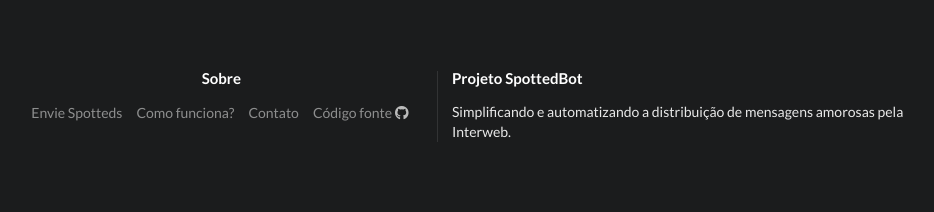
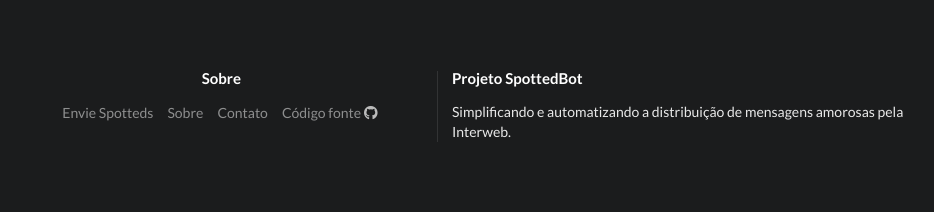
Before and after one commit to SpottedBot/SpottedBot, a Django app: page / in a window 1280 px wide. Shown: the part 3230-3442 px from the top of the page, without its empty margins (166-1100 px from the left). Run offline with Django 3.2, Linux system fonts and the light colour scheme; data that the repository does not hold is empty; parts of the project's set-up code (start-up, migrations or seed data) failed here and were passed over; some libraries are stand-ins or nearby versions.

Commit message:
fixed missing link

```diff
--- a/main/templates/main/index.html
+++ b/main/templates/main/index.html
@@ -210,7 +210,7 @@
                         <h4 class="ui inverted header">Sobre</h4>
                         <div class="ui inverted link horizontal list">
                             <a href="/#submit" class="right item">Envie Spotteds</a>
-                            <a href="/#details" class="item">Como funciona?</a>
+                            <a href="{% url 'about' %}" class="item">Sobre</a>
                             <a href="/#contact" class="item">Contato</a>
                             <a class="item" href="https://github.com/Maronato/SpottedBot">Código fonte <i class="icon github"></i></a>
                         </div>
--- a/moderation/models.py
+++ b/moderation/models.py
@@ -90,7 +90,6 @@ class WorkHour(models.Model):
     @property
     def last_work(self):
         now2 = now.replace(hour=self.hour, minute=0)
-        print(now2)
         return now2 - datetime.timedelta((now2.weekday() - self.day) % 7)
 
     @property
```
